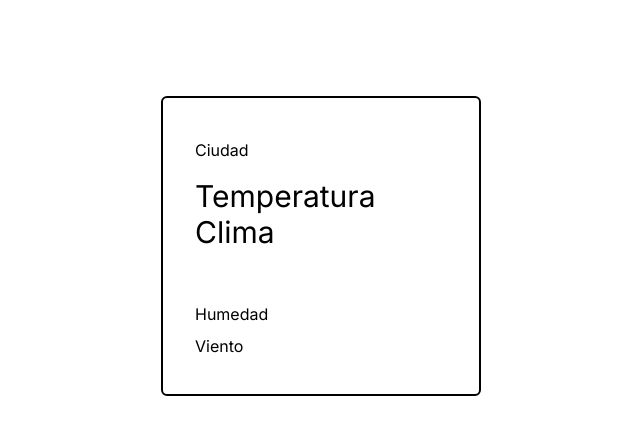
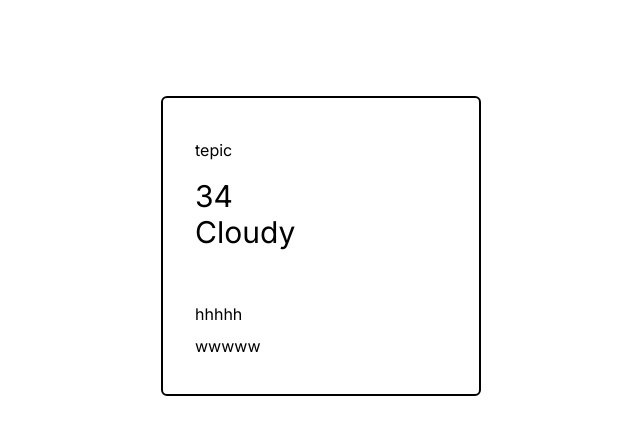
Before and after one commit to FranArteaga/weather-project, a Next.js app: page / in a window 1280 px wide. Shown: the top 434 px of the page, without its empty margins (319-959 px from the left). Built offline with nearby package versions, Linux system fonts and the light colour scheme.

Commit message:
added code for props usage

```diff
--- a/src/app/page.js
+++ b/src/app/page.js
@@ -5,7 +5,14 @@ export default function Home() {
   return (
     <main className="flex min-h-screen flex-col items-center justify-between p-24">
       <div className=''>
-        <WeatherCard/>
+        <WeatherCard
+        city="tepic"
+        temperature="34"
+        weather="Cloudy"
+        humidity="hhhhh"
+        wind="wwwww"
+
+        />
       </div>
     </main>
   )
--- a/src/components/weatherCard.js
+++ b/src/components/weatherCard.js
@@ -1,28 +1,29 @@
 import React from 'react'
 
-export default function WeatherCard() {
+export default function WeatherCard(props) {
+  const {city, temperature, weather, humidity, wind} = props
   return (
     <div className='border-2 border-black rounded-md p-8 min-w-[20em]'>
       <div className=''>
 
         <div className='py-2 flex justify-between   '>
           <div>
-            Ciudad
+            {city}
           </div>
           <div>
             {/* place2 */}
           </div>
         </div>
         <div className='py-2 pb-12 text-3xl '>
-          <div>Temperatura</div>
-          <div>Clima</div>
+          <div>{temperature}</div>
+          <div>{weather}</div>
         </div>
 
         <div className='py-1'>
-          Humedad
+          {humidity}
         </div>
         <div className='py-1'>
-          Viento
+          {wind}
         </div>
 
       </div>
```
Also changed, not shown: 1 other file (tests, documents, lock files or other folders).
